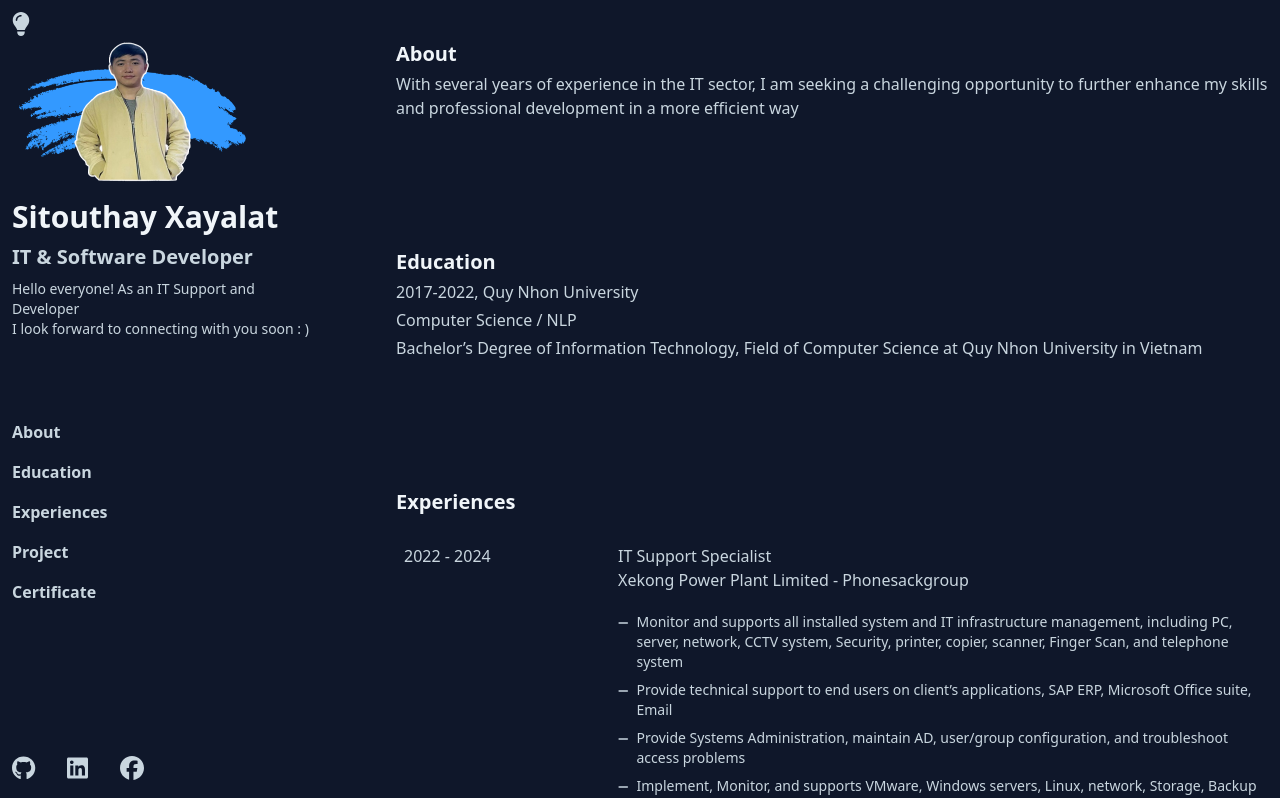
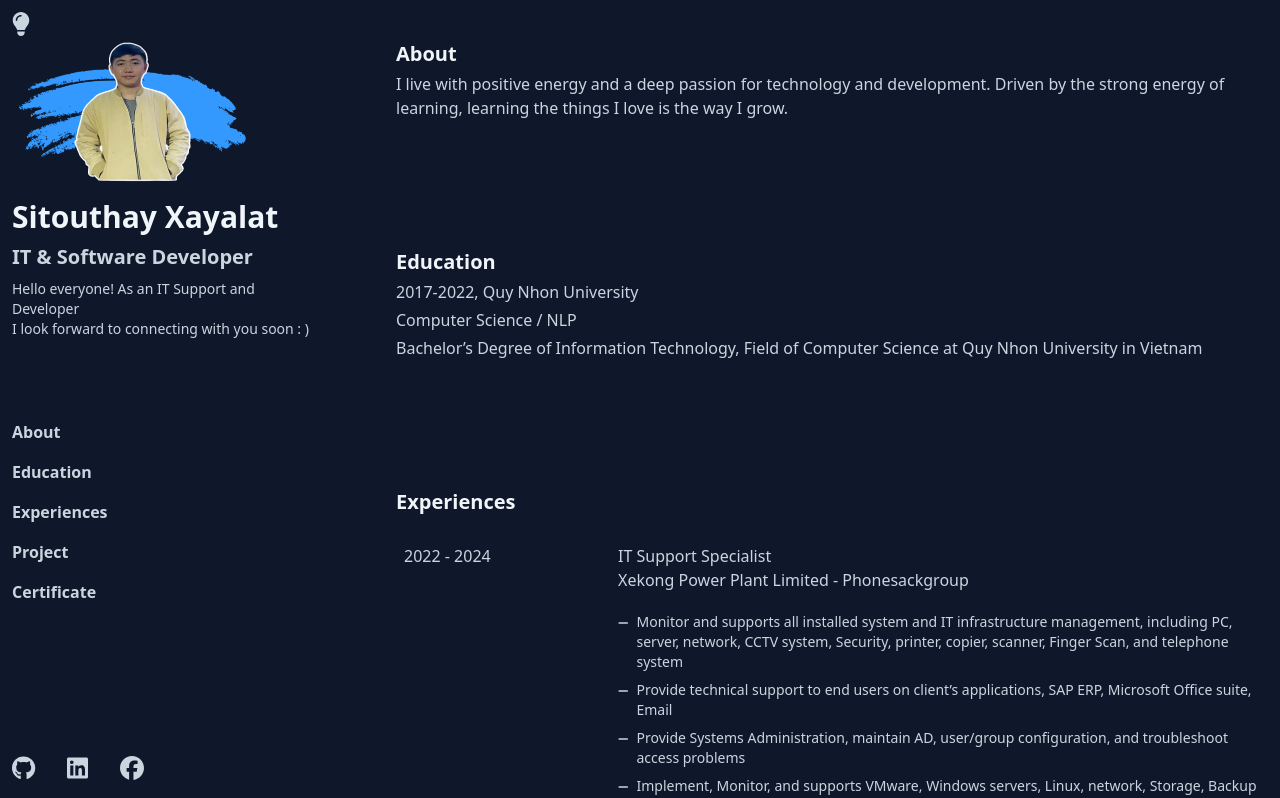
Before and after one commit to Sitouthay98/sitouthay98, a React (Vite) app: page / in a window 1280 px wide. Shown: the top 798 px of the page. Built offline with nearby package versions, Linux system fonts and the light colour scheme.

Commit message:
changed description

```diff
--- a/src/contents/about.js
+++ b/src/contents/about.js
@@ -1,4 +1,4 @@
 export const data = {
     title: 'About',
-    description: 'With several years of experience in the IT sector, I am seeking a challenging opportunity to further enhance my skills and professional development in a more efficient way'
+    description: 'I live with positive energy and a deep passion for technology and development. Driven by the strong energy of learning, learning the things I love is the way I grow.'
 }
```
